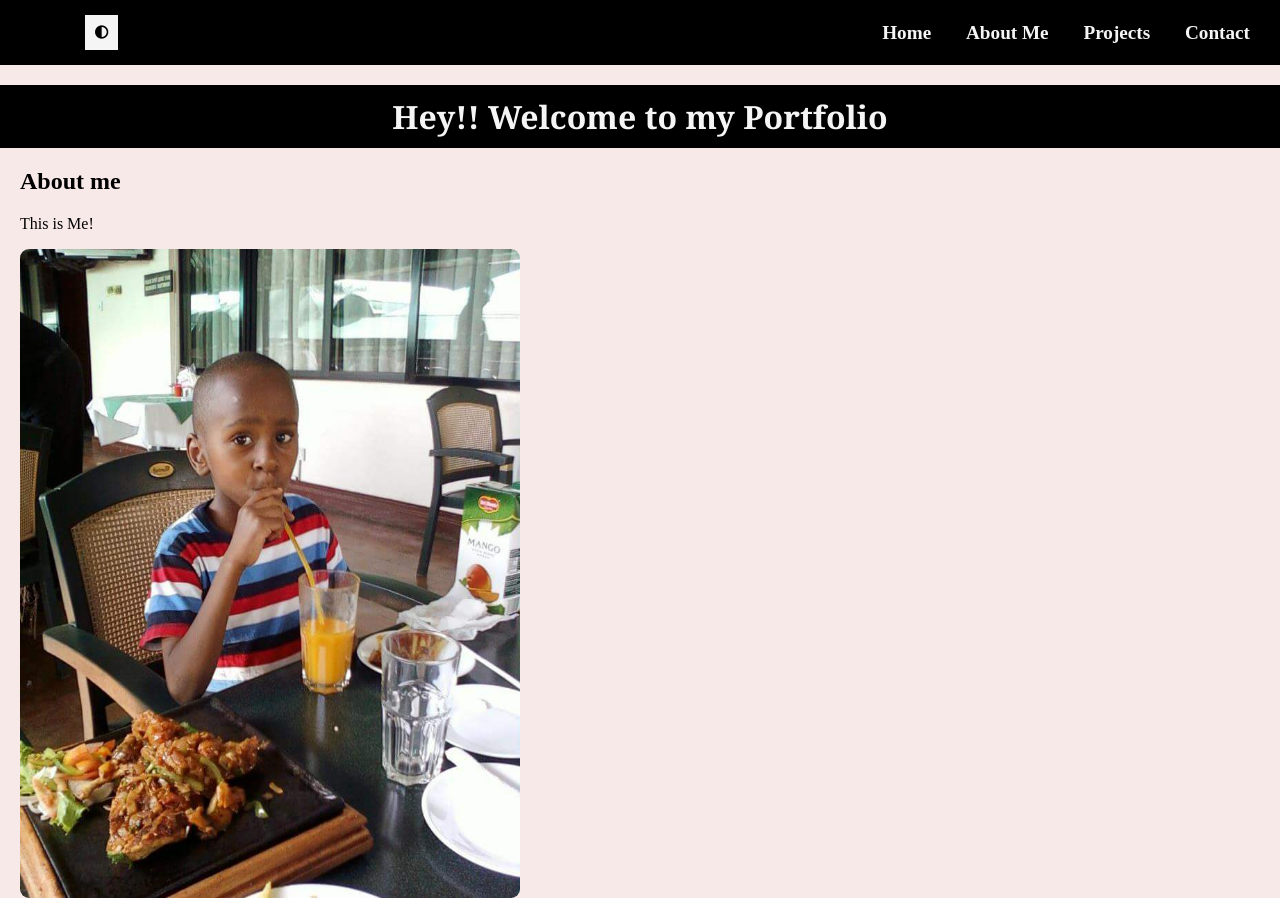
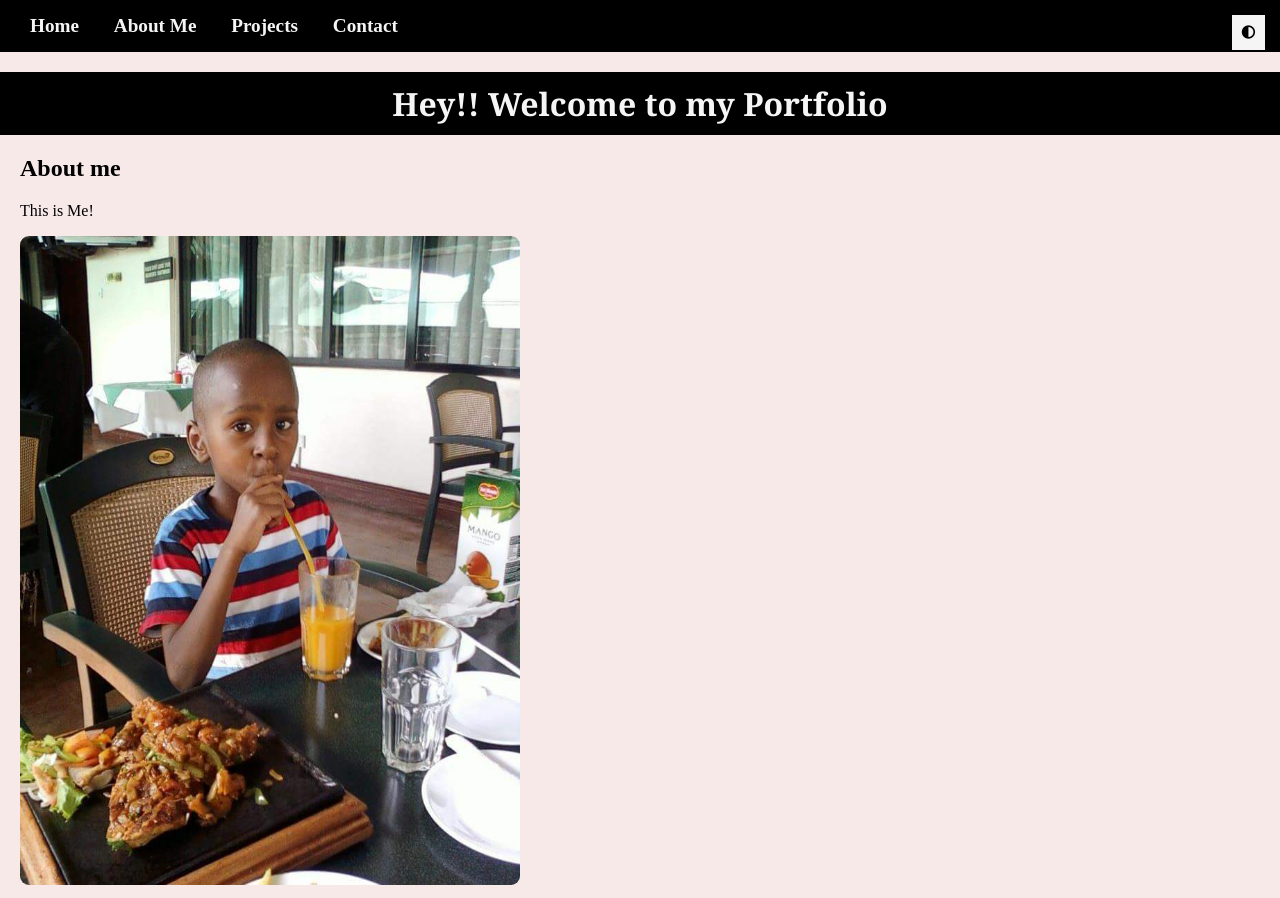
Before and after one commit to Umbrellaisnothere/My-portfolio, a plain HTML site: page index.html in a window 1280 px wide. Shown: the top 898 px of the page. Drawn offline with Linux system fonts and the light colour scheme.

Commit message:
Solved the header conflict

```diff
--- a/css/style.css
+++ b/css/style.css
@@ -10,7 +10,7 @@ body {
 }
 
 header {
-    display: flex;
+    display: relative;
     align-items: center;
     justify-content: space-between;
     background-color: black;
@@ -32,8 +32,8 @@ header .menu a:hover {
 }
 
 button#toggle-dark-mode {
-    position: relative;
-    margin-left: 70px;
+    position: absolute;
+    right: 15px;
     border: none;
     padding: 10px;
     background-color: whitesmoke;
```
